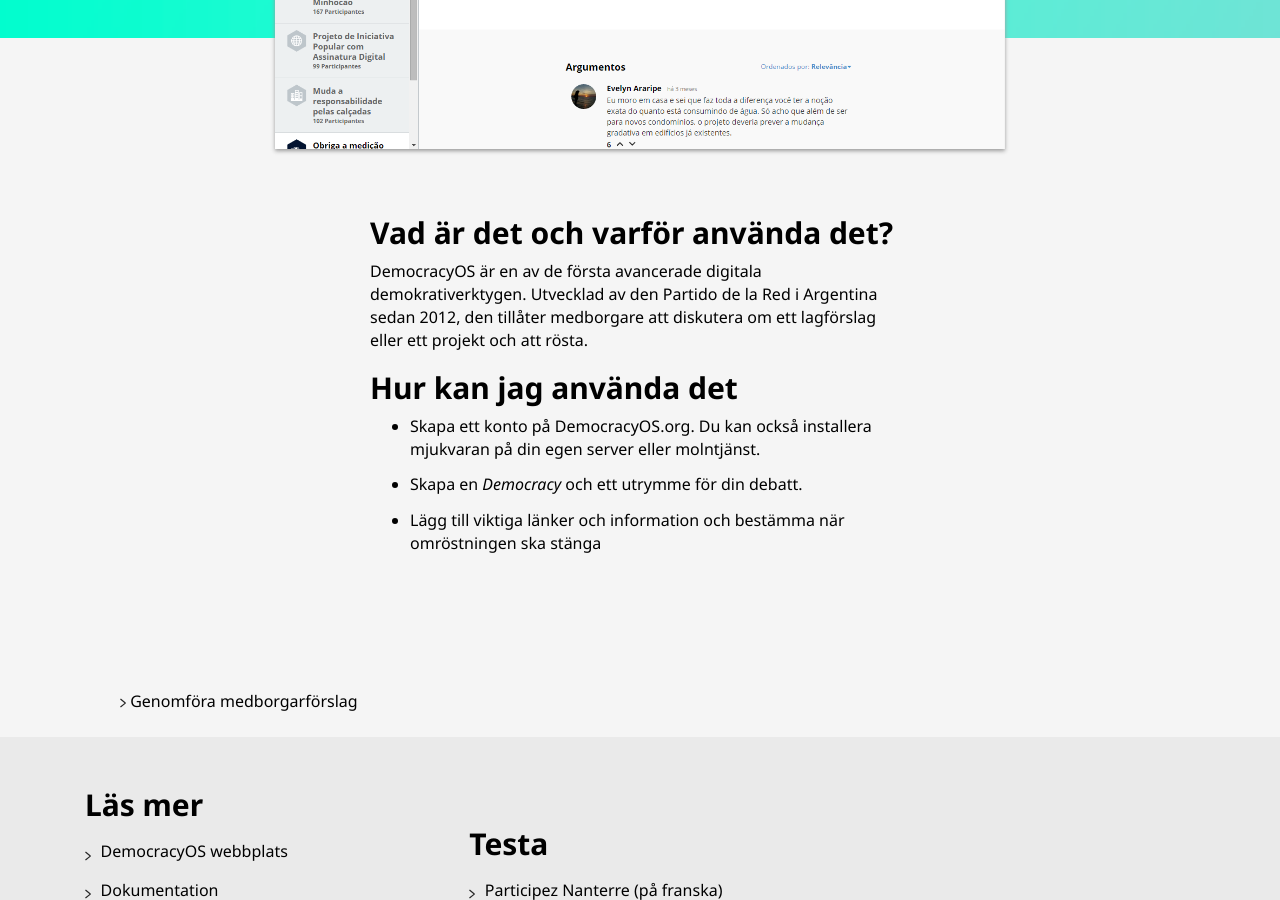
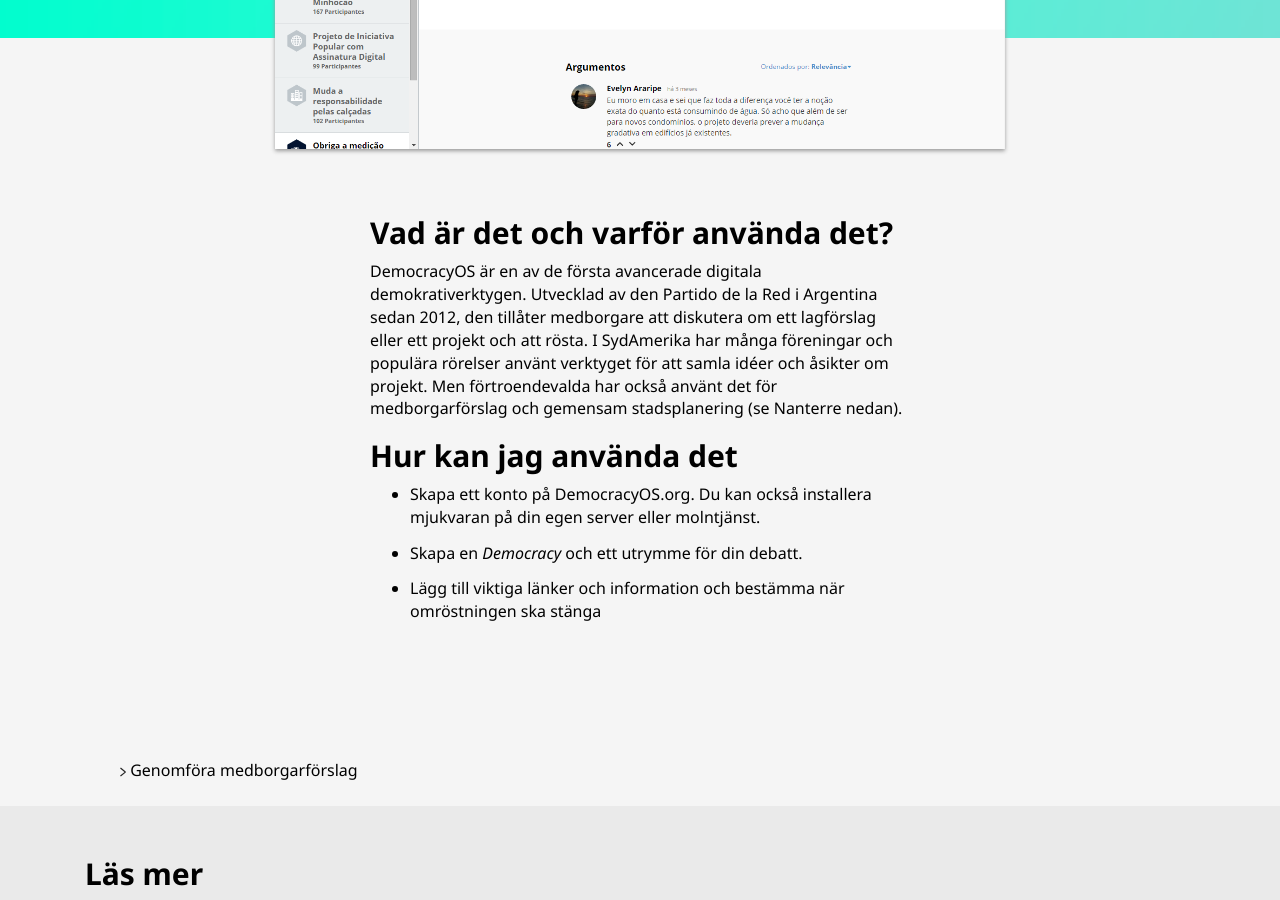
Before and after one commit to digidemlab/demokratiskastader, a Jekyll site: the page built from _posts/2018-05-09-democracyos.markdown, in a window 1280 px wide and 900 px high, scrolled down 1341 px. Built offline with Jekyll 4.4.1, drawn with Linux system fonts in a browser that asks for light colours.

Commit message:
Updated Democracyos

```diff
--- a/_posts/2018-05-09-democracyos.markdown
+++ b/_posts/2018-05-09-democracyos.markdown
@@ -42,7 +42,7 @@
 
 ## Vad är det och varför använda det?
 
-DemocracyOS är en av de första avancerade digitala demokrativerktygen. Utvecklad av den Partido de la Red i Argentina sedan 2012, den tillåter medborgare att diskutera om ett lagförslag eller ett projekt och att rösta.
+DemocracyOS är en av de första avancerade digitala demokrativerktygen. Utvecklad av den Partido de la Red i Argentina sedan 2012, den tillåter medborgare att diskutera om ett lagförslag eller ett projekt och att rösta. I SydAmerika har många föreningar och populära rörelser använt verktyget för att samla idéer och åsikter om projekt. Men förtroendevalda har också använt det för medborgarförslag och gemensam stadsplanering (se Nanterre nedan).
 
 ## Hur kan jag använda det
 
```
